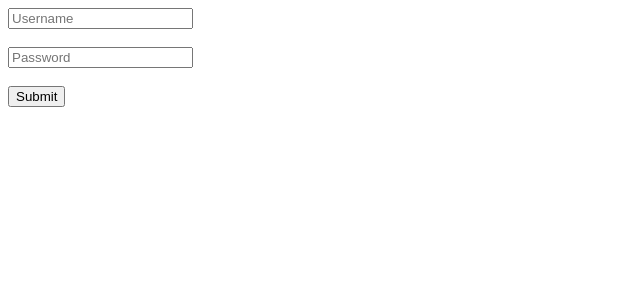
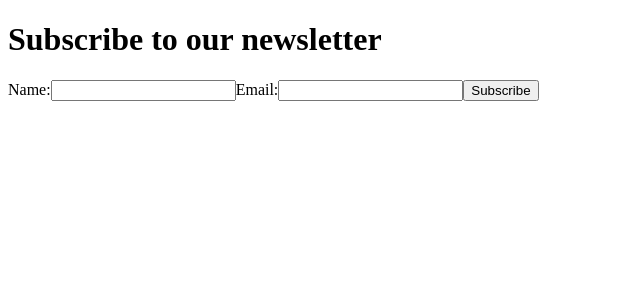
Before and after one commit to githubscientist/react-fsd61wde, a React (Vite) app: page / in a window 1280 px wide. Shown: the top 300 px of the page, without its empty margins (0-640 px from the left). Built offline with nearby package versions, Linux system fonts and the light colour scheme.

Commit message:
form handling without formik

```diff
--- a/src/App.jsx
+++ b/src/App.jsx
@@ -1,50 +1,48 @@
-import { useFormik } from "formik";
+import { useRef, useState } from "react";
 
+// Handling form without formik library
 const App = () => {
 
-  const formik = useFormik({
-    initialValues: {
-      username: '',
-      password: ''
-    },
-    onSubmit: values => {
-      console.log(values);
-    },
-    validate: values => {
-      const errors = {};
+  const [formData, setFormData] = useState({
+    name: '',
+    email: ''
+  });
+  const ref = useRef(null);
 
-      if (!values.username) {
-        errors.username = 'Required';
-      }
+  const handleSubmit = (e) => {
+    e.preventDefault();
+    console.log(formData); // will run whenever any state changes
 
-      return errors;
-    }
-  });
+    // reset the values after submit
+    setFormData({
+      name: '',
+      email: ''
+    });
+
+    // focus on name input field after submit
+    ref.current.focus();
+  }
 
   return (
     <div>
-      <form onSubmit={formik.handleSubmit}>
-        <input
-          type="text"
-          username="username"
-          value={formik.values.username}
-          onChange={formik.handleChange}
-          placeholder="Username"
-          name="username"
-        /> { formik.errors.username }
-        <br />
-        <br />
-        <input
-          type="password"
-          password="password"
-          value={formik.values.password}
-          onChange={formik.handleChange}
-          placeholder="Password"
-          name="password"
-        />
-        <br />
-        <br />
-        <button type="submit">Submit</button>
+      <h1>Subscribe to our newsletter</h1>
+      <form onSubmit={handleSubmit}>
+        <label>
+          Name:
+          <input type="text" name="name"
+            value={formData.name}
+            onChange={(e) => setFormData({ ...formData, name: e.target.value })}
+            ref={ref}
+          />
+        </label>
+        <label>
+          Email:
+          <input type="email" name="email"
+            value={formData.email}
+            onChange={(e) => setFormData({ ...formData, email: e.target.value })}
+          />
+        </label>
+        <button type="submit">Subscribe</button>
       </form>
     </div>
   )
```
